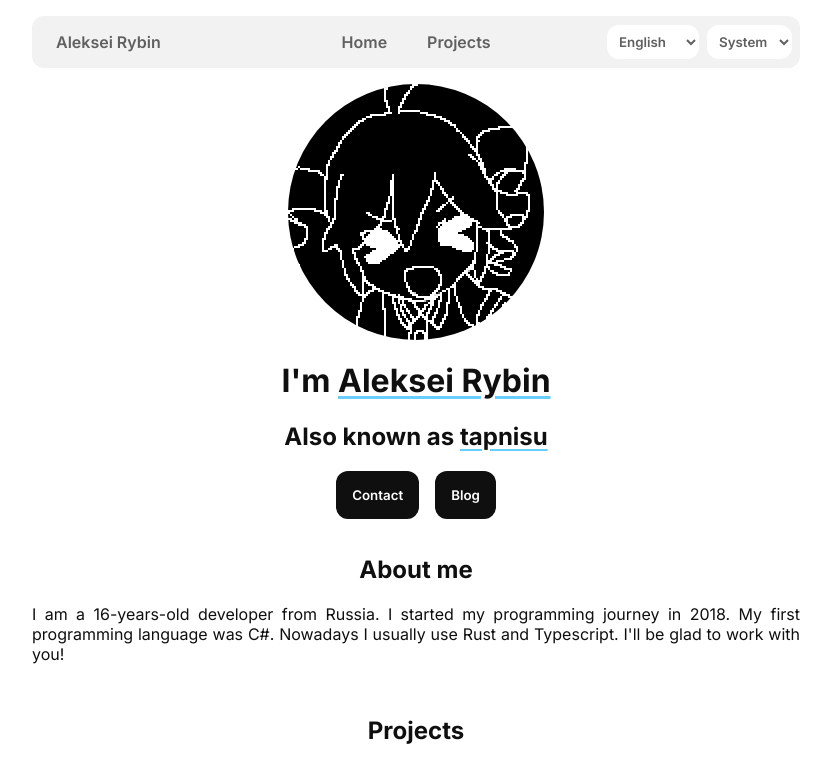
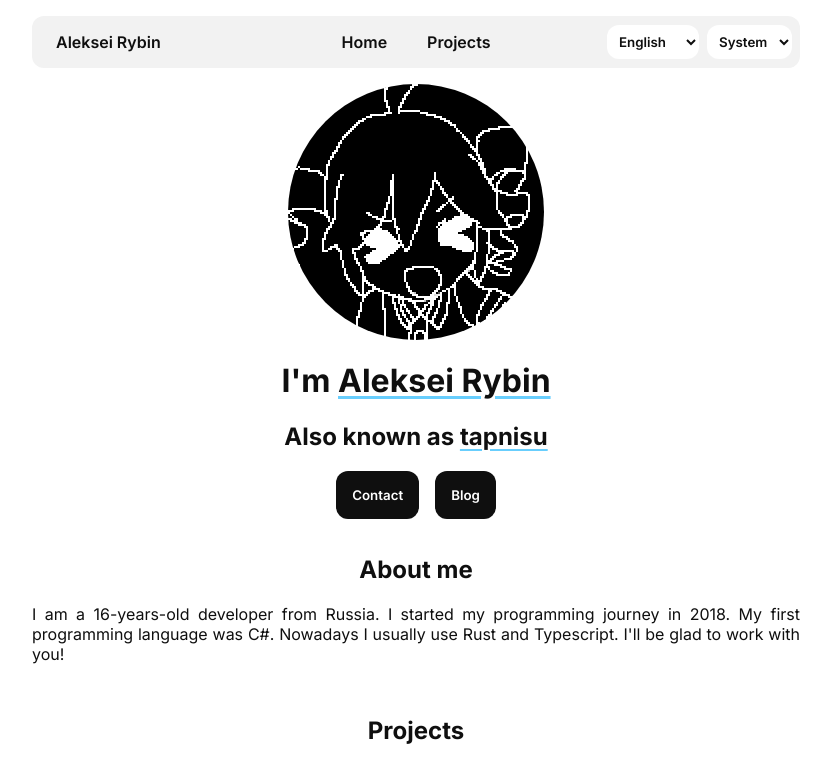
Before and after one commit to tapnisu/tapni.su, a Next.js app: page / in a window 1280 px wide. Shown: the top 762 px of the page, without its empty margins (224-1055 px from the left). Built offline with nearby package versions, Linux system fonts and the light colour scheme.

Commit message:
Change navbar text color to white

```diff
--- a/components/navbar/navbar.module.css
+++ b/components/navbar/navbar.module.css
@@ -60,7 +60,7 @@
 
   padding: var(--gap-half) var(--gap);
 
-  color: var(--text-2);
+  color: var(--text);
 
   text-decoration: none;
   background: rgba(0, 0, 0, 0);
--- a/styles/globals.css
+++ b/styles/globals.css
@@ -103,7 +103,7 @@ li {
 }
 
 select {
-  color: var(--text-2);
+  color: var(--text);
   background-color: var(--bg);
 
   padding: var(--gap-half);
@@ -120,7 +120,7 @@ select {
 }
 
 option {
-  color: var(--text-2);
+  color: var(--text);
   background-color: var(--bg);
 
   border: none;
```
